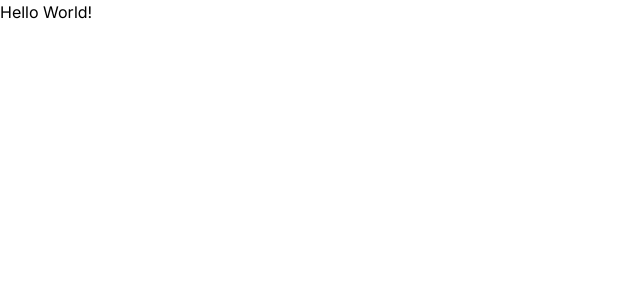
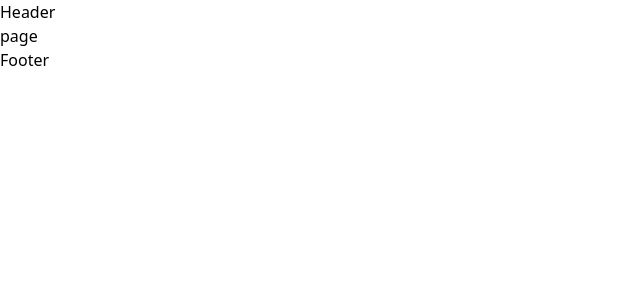
Before and after one commit to AbhilashMadi/Next-JS-Blog-Site, a Next.js app: page / in a window 1280 px wide. Shown: the top 300 px of the page, without its empty margins (0-640 px from the left). Built offline with nearby package versions, Linux system fonts and the light colour scheme.

Commit message:
folders created

```diff
--- a/app/layout.tsx
+++ b/app/layout.tsx
@@ -1,6 +1,10 @@
 import './globals.css'
 import type { Metadata } from 'next'
 import { Inter } from 'next/font/google'
+import { FC, ReactNode } from "react";
+
+import Navigation from "@common/Navigation";
+import Footer from "@common/Footer";
 
 const inter = Inter({ subsets: ['latin'] })
 
@@ -9,14 +13,22 @@ export const metadata: Metadata = {
   description: 'Generated by create next app',
 }
 
-export default function RootLayout({
-  children,
-}: {
-  children: React.ReactNode
-}) {
+interface IRootLayout {
+  children: ReactNode;
+}
+
+const RootLayout: FC<IRootLayout> = ({ children }) => {
   return (
-    <html lang="en">
-      <body className={inter.className}>{children}</body>
+    <html lang="en" >
+      <body>
+        <Navigation />
+        <main>
+          {children}
+        </main>
+        <Footer />
+      </body>
     </html>
   )
 }
+
+export default RootLayout;
--- a/app/page.tsx
+++ b/app/page.tsx
@@ -1,7 +1,8 @@
-import Image from 'next/image'
 
-export default function Home() {
+const Home = () => {
   return (
-    <main>Hello World!</main>
+    <div>page</div>
   )
 }
+
+export default Home;
--- /dev/null
+++ b/src/components/common/Footer.tsx
@@ -0,0 +1,9 @@
+import { FC } from "react";
+
+const Footer: FC = () => {
+  return (
+    <div>Footer</div>
+  )
+}
+
+export default Footer;
--- /dev/null
+++ b/src/components/common/Navigation.tsx
@@ -0,0 +1,9 @@
+import { FC } from "react";
+
+const Navigation: FC = () => {
+  return (
+    <div>Header</div>
+  )
+}
+
+export default Navigation
```
Also changed, not shown: tsconfig.json (+44 -4 lines).
